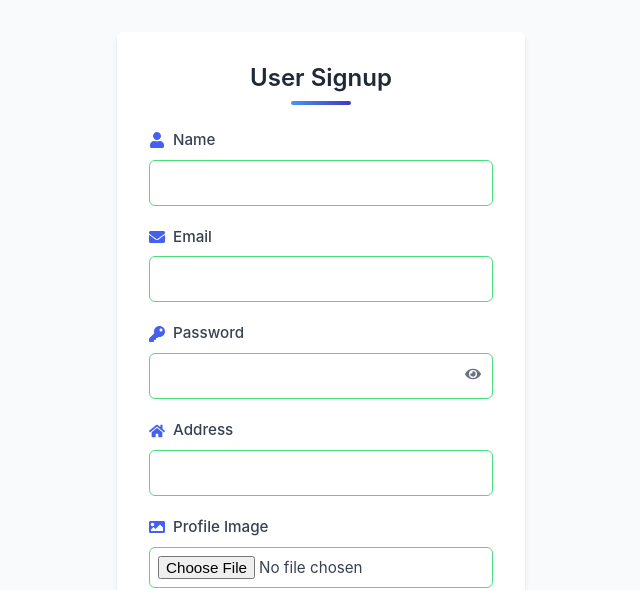
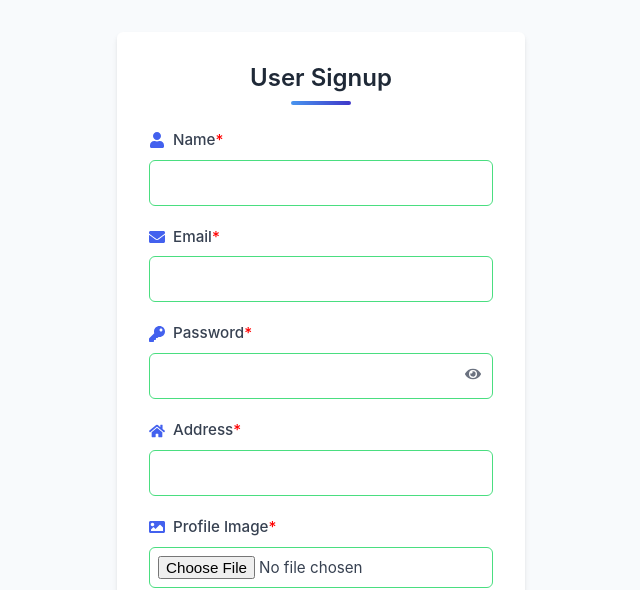
Before and after one commit to Sulokp/HamroSewa, a React (Create React App) app: page /User in a window 1280 px wide. Shown: the top 590 px of the page, without its empty margins (319-959 px from the left). Built offline with nearby package versions, Linux system fonts and the light colour scheme.

Commit message:
Update UserSignup.js

```diff
--- a/src/components/UserSignup.js
+++ b/src/components/UserSignup.js
@@ -1,6 +1,7 @@
 import React, { useState } from "react";
 import axios from "axios";
 import { Link } from "react-router-dom";
+import { useNavigate } from 'react-router-dom';
 import "./UserSignup.css";
 import {
   FaEye, FaEyeSlash, FaUser, FaEnvelope, FaKey, FaHome,
@@ -14,6 +15,7 @@ const UserSignup = () => {
     password: "",
     address: "",
   });
+  const navigate = useNavigate();
 
   const [image, setImage] = useState(null);
   const [userEnteredCode, setUserEnteredCode] = useState("");
@@ -106,6 +108,7 @@ const UserSignup = () => {
         headers: { "Content-Type": "multipart/form-data" },
       });
       setSuccessMessage("User registered successfully!");
+      navigate('//UserLogin');
       setError("");
     } catch (error) {
       setError(error.response?.data?.title || "Failed to register.");
@@ -119,19 +122,19 @@ const UserSignup = () => {
       <h2>User Signup</h2>
 
       <div className="form-group">
-        <label><FaUser /> Name</label>
+        <label><FaUser /> Name<span style={{color: "red"}}> *</span></label>
         <input type="text" name="name" value={formData.name} onChange={handleInputChange} />
         {validationErrors.name && <div className="error-message">{validationErrors.name}</div>}
       </div>
 
       <div className="form-group">
-        <label><FaEnvelope /> Email</label>
+        <label><FaEnvelope /> Email<span style={{color: "red"}}> *</span></label>
         <input type="email" name="email" value={formData.email} onChange={handleInputChange} />
         {validationErrors.email && <div className="error-message">{validationErrors.email}</div>}
       </div>
 
       <div className="form-group password-container">
-        <label><FaKey /> Password</label>
+        <label><FaKey /> Password<span style={{color: "red"}}> *</span></label>
         <div className="password-input">
           <input
             type={showPassword ? "text" : "password"}
@@ -145,13 +148,13 @@ const UserSignup = () => {
       </div>
 
       <div className="form-group">
-        <label><FaHome /> Address</label>
+        <label><FaHome /> Address<span style={{color: "red"}}> *</span></label>
         <input type="text" name="address" value={formData.address} onChange={handleInputChange} />
         {validationErrors.address && <div className="error-message">{validationErrors.address}</div>}
       </div>
 
       <div className="form-group">
-        <label><FaImage /> Profile Image</label>
+        <label><FaImage /> Profile Image<span style={{color: "red"}}> *</span></label>
         <input type="file" accept=".jpg" onChange={handleImageChange} />
         {validationErrors.image && <div className="error-message">{validationErrors.image}</div>}
       </div>
```
